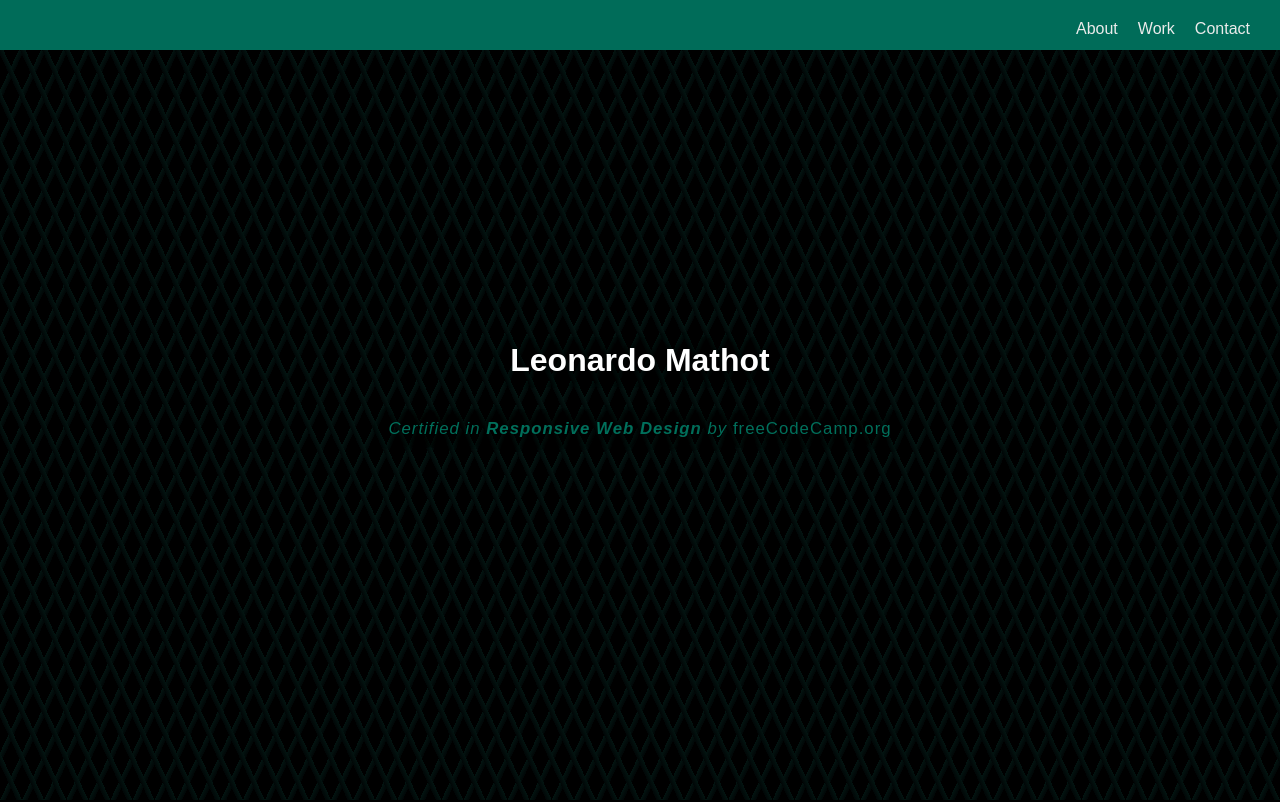
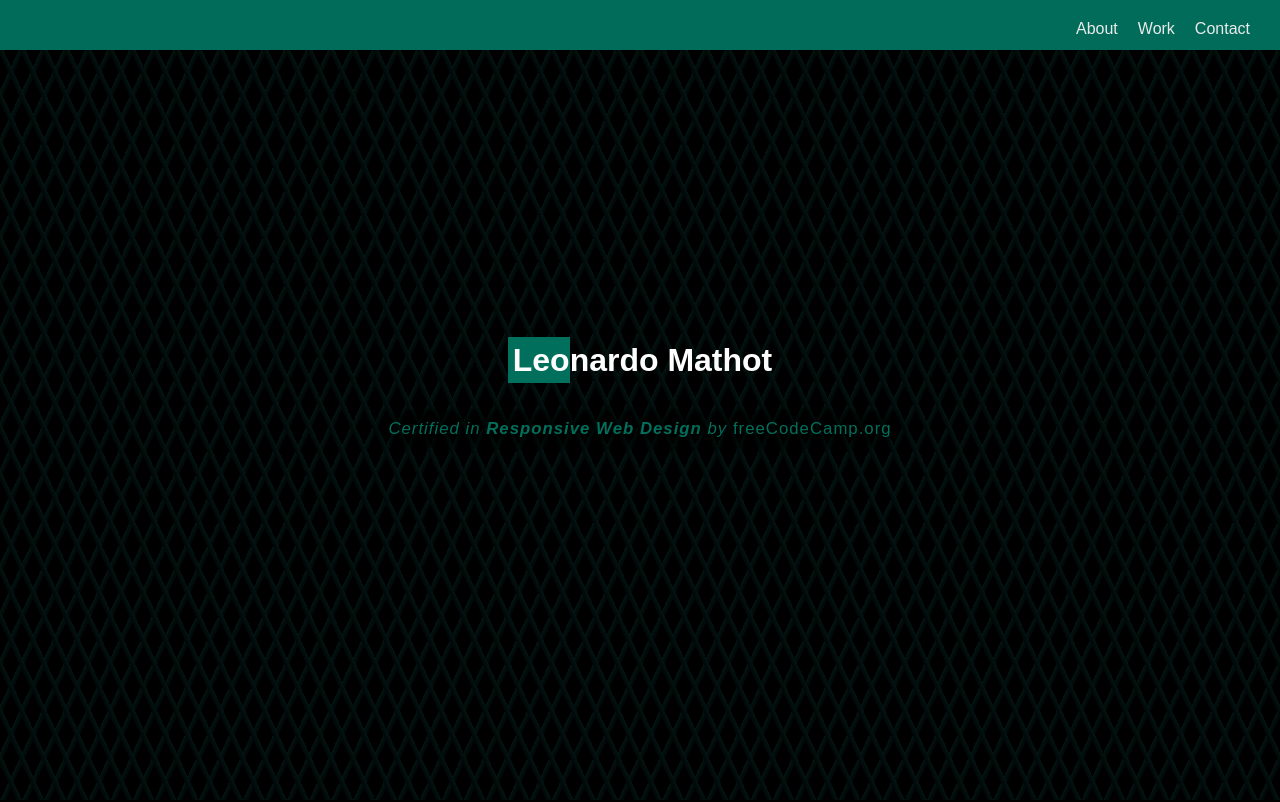
Before and after one commit to LeoMathot/Portfolio-01, a plain HTML site: page index.html in a window 1280 px wide. Shown: the top 802 px of the page. Drawn offline with Linux system fonts and the light colour scheme.

Commit message:
leo frame

```diff
--- a/index.html
+++ b/index.html
@@ -19,7 +19,7 @@
     <!-- START WELCOME SECTION -->
     <section id="welcome-section">
       <div class="welcome-section-text">
-        <h1 class="name">Leonardo Mathot</h1>
+        <h1 class="name"><span class='leo'>Leo</span>nardo Mathot</h1>
         <p class="subheading">Certified in <a class="rwd-link" href="https://www.freecodecamp.org/certification/fcc19148a18-5d2c-4503-a663-5f54663f89a8/responsive-web-design" target="_blank">Responsive Web Design</a> by <a  class="fcc-link" href="https://www.freecodecamp.org/learn" target="_blank">freeCodeCamp.org</a></p>
       </div>
     </section>
--- a/styles.css
+++ b/styles.css
@@ -99,7 +99,11 @@ nav {
   color: #ffffff;
   font-size: 2rem;
   margin-bottom: 40px;
-  text-shadow: 0px 0px 15px Black, 0px 0px 15px Black;
+}
+
+.leo {
+  background-color: var(--nav-bar-green);
+  padding: 5px 0 5px 5px;
 }
 
 .subheading {
```
